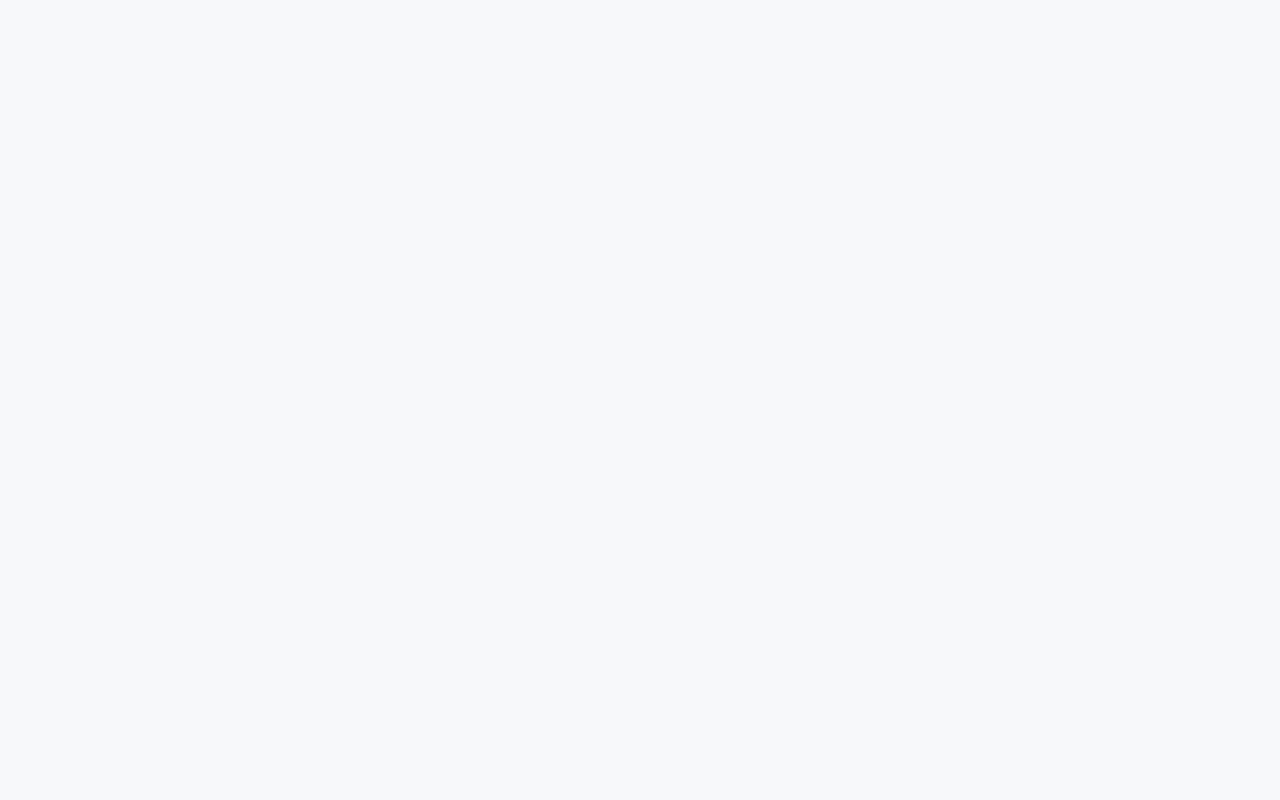
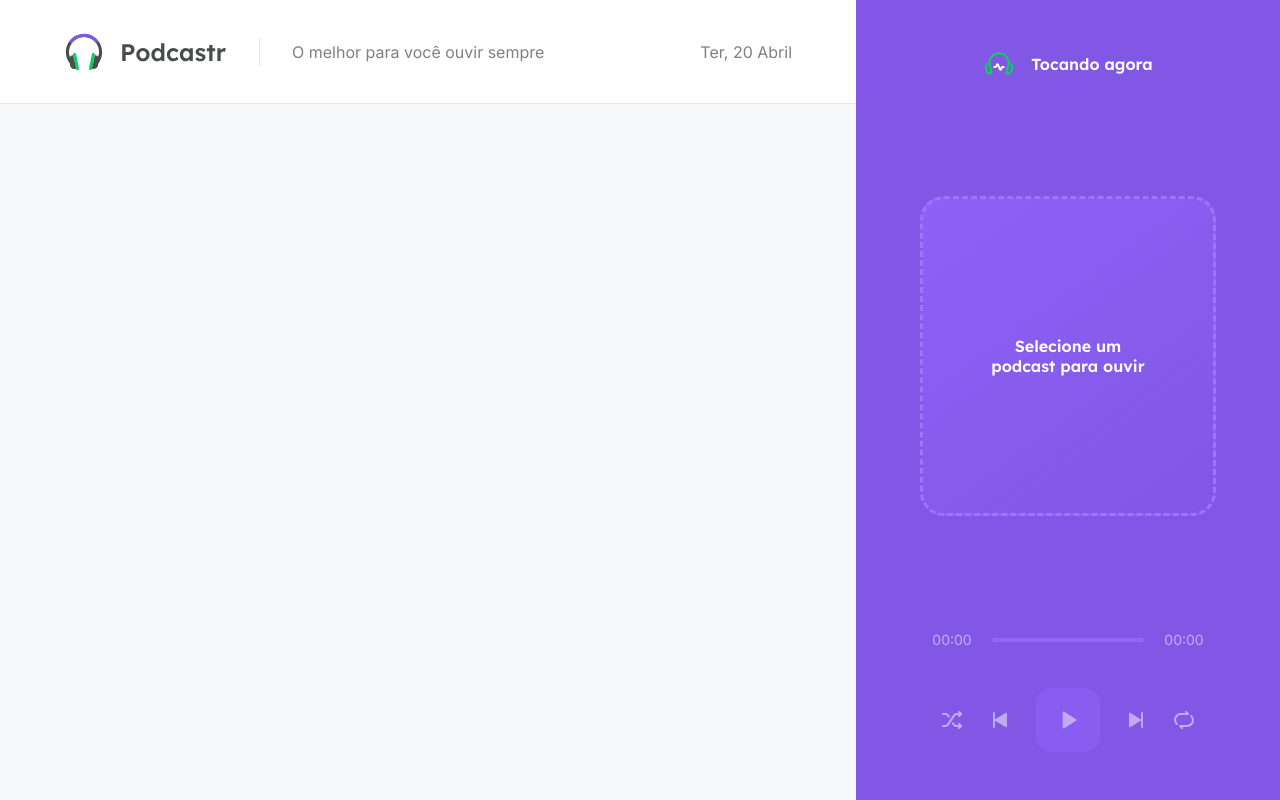
Before and after one commit to RodrigoNovais/podcastr, a Next.js app: page / in a window 1280 px wide. Built offline with nearby package versions, Linux system fonts and the light colour scheme.

Commit message:
feat: Set default layout

```diff
--- a/pages/_app.tsx
+++ b/pages/_app.tsx
@@ -1,10 +1,22 @@
 import React from 'react';
 import { AppProps } from 'next/app';
+
+import Header from '../components/Header';
+import Player from '../components/Player';
+
+import styles from '../styles/app.module.css';
 
 import '../styles/globals.css';
 
 const App: React.FC<AppProps> = ({ Component, pageProps }) => (
-    <Component {...pageProps} />
+    <div className={styles.appWrapper}>
+        <main>
+            <Header />
+            <Component {...pageProps} />
+        </main>
+
+        <Player />
+    </div>
 );
 
 export default App;
--- /dev/null
+++ b/styles/app.module.css
@@ -0,0 +1,3 @@
+.appWrapper { display: flex; }
+
+.appWrapper main { flex: 1; }
```
